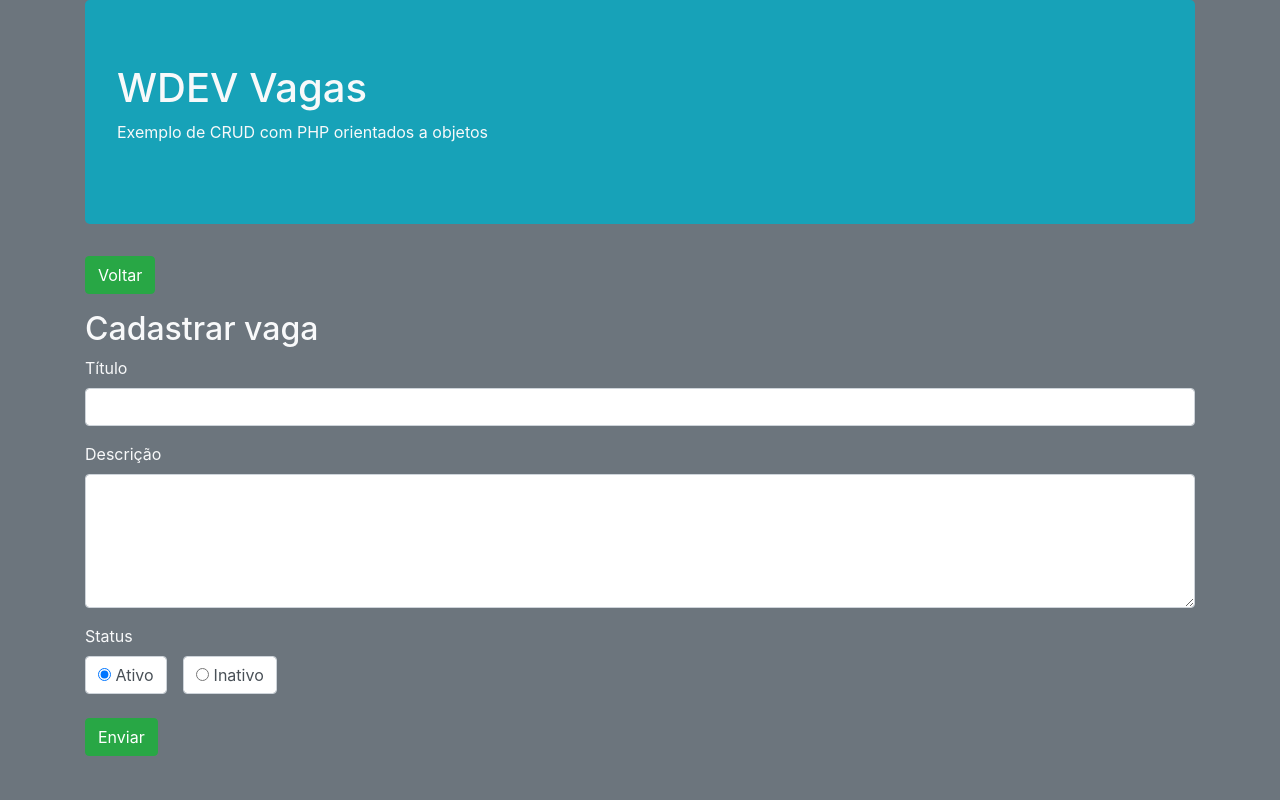
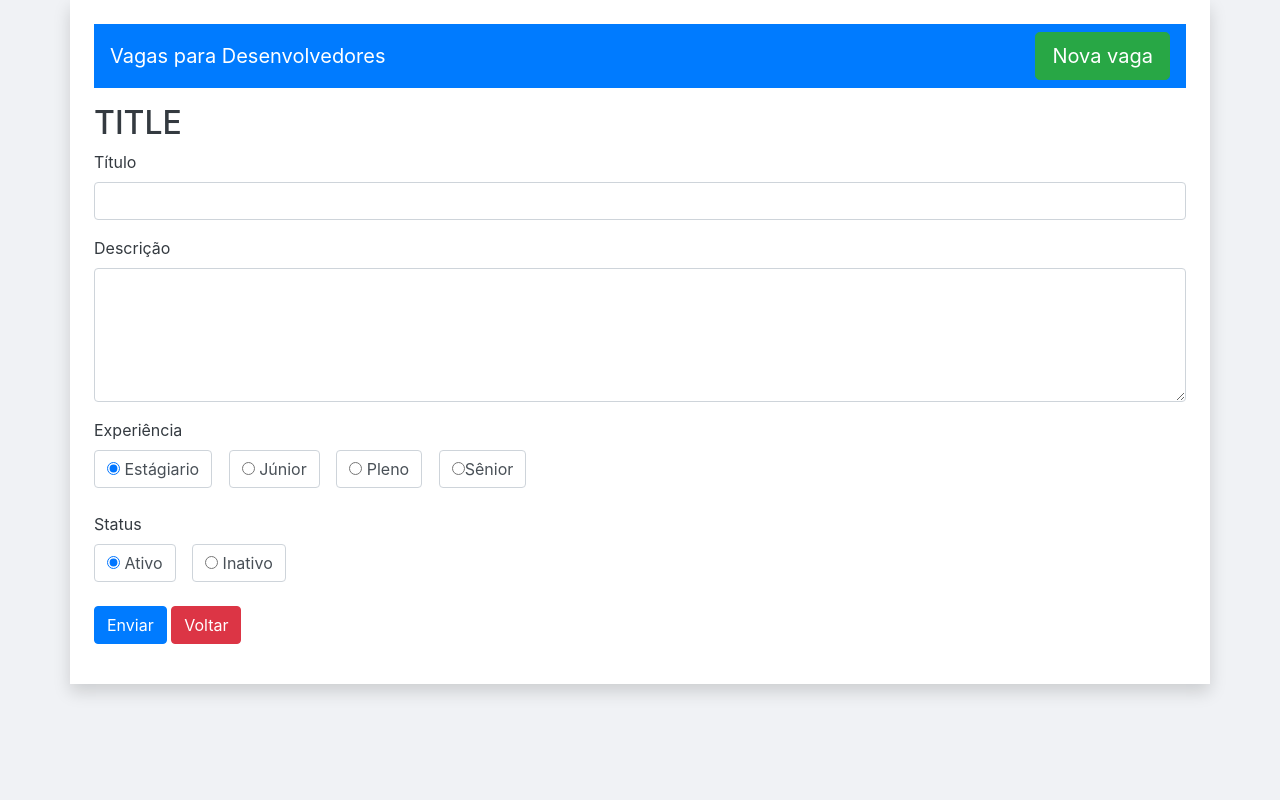
Before and after one commit to joaogrbm/CadastroDeVagas-PHP, a PHP site: page /cadastrar.php in a window 1280 px wide. Run offline with PHP 8.4, Linux system fonts and the light colour scheme; some libraries are stand-ins or nearby versions.

Commit message:
Commit inicial

```diff
--- a/App/Entity/Vaga.php
+++ b/App/Entity/Vaga.php
@@ -31,6 +31,8 @@ class Vaga{
    */
   public $ativo;
 
+  public $experiencia;
+
   /**
    * Data de publicação da vaga
    * @var string
@@ -50,6 +52,7 @@ class Vaga{
     $this->id = $obDatabase->insert([
                                       'titulo'    => $this->titulo,
                                       'descricao' => $this->descricao,
+                                      'experiencia' => $this->experiencia,
                                       'ativo'     => $this->ativo,
                                       'data'      => $this->data
                                     ]);
@@ -66,6 +69,7 @@ class Vaga{
     return (new Database('vagas'))->update('id = '.$this->id,[
                                                                 'titulo'    => $this->titulo,
                                                                 'descricao' => $this->descricao,
+                                                                'experiencia' => $this->experiencia,
                                                                 'ativo'     => $this->ativo,
                                                                 'data'      => $this->data
                                                               ]);
--- /dev/null
+++ b/App/styles/style.css
@@ -0,0 +1,8 @@
+body{
+    background-color:#f0f2f5;
+}
+
+.container{
+    background-color:
+    #fff;
+}
--- a/cadastrar.php
+++ b/cadastrar.php
@@ -8,10 +8,11 @@ use \App\Entity\Vaga;
 $obVaga = new Vaga;
 
 //VALIDA O POST
-if(isset($_POST['titulo'],$_POST['descricao'],$_POST['ativo'])){
+if(isset($_POST['titulo'],$_POST['descricao'],$_POST['experiencia'],$_POST['ativo'])){
 
   $obVaga->titulo    = $_POST['titulo'];
   $obVaga->descricao = $_POST['descricao'];
+  $obVaga->experiencia = $_POST['experiencia'];
   $obVaga->ativo     = $_POST['ativo'];
   $obVaga->cadastrar();
 
--- a/includes/confirmar-exclusao.php
+++ b/includes/confirmar-exclusao.php
@@ -1,4 +1,4 @@
-<main>
+<main class="text-dark">
 
   <h2 class="mt-3">Excluir vaga</h2>
 
--- a/includes/formulario.php
+++ b/includes/formulario.php
@@ -1,12 +1,8 @@
-<main>
+<main class="text-dark">
 
-  <section>
-    <a href="index.php">
-      <button class="btn btn-success">Voltar</button>
-    </a>
-  </section>
 
-  <h2 class="mt-3"><?=TITLE?></h2>
+
+  <h2 class="mt-3 "><?=TITLE?></h2>
 
   <form method="post">
 
@@ -19,6 +15,38 @@
       <label>Descrição</label>
       <textarea class="form-control" name="descricao" rows="5"><?=$obVaga->descricao?></textarea>
     </div>
+
+    <div class="form-group">
+      <label>Experiência</label>
+
+      <div>
+          <div class="form-check form-check-inline">
+            <label class="form-control">
+              <input type="radio" name="experiencia" value="Estagiario" checked> Estágiario
+            </label>
+          </div>
+
+          <div class="form-check form-check-inline">
+            <label class="form-control">
+              <input type="radio" name="experiencia" value="Junior" <?=$obVaga->experiencia>'Junior' ? 'checked' : ''?>> Júnior
+            </label>
+          </div>
+          <div class="form-check form-check-inline">
+            <label class="form-control">
+              <input type="radio" name="experiencia" value="Pleno" <?=$obVaga->experiencia>'Pleno' ? 'checked' : ''?>> Pleno
+            </label>
+          </div>
+
+          <div class="form-check form-check-inline">
+            <label class="form-control">
+              <input type="radio" name="experiencia" value="Senior" <?=$obVaga->experiencia>'Senior' ? 'checked' : ''?>>Sênior
+            </label>
+          </div>
+
+      </div>
+
+    </div>
+
 
     <div class="form-group">
       <label>Status</label>
@@ -40,9 +68,15 @@
     </div>
 
     <div class="form-group">
-      <button type="submit" class="btn btn-success">Enviar</button>
+        <button type="submit" class="btn btn-primary">Enviar</button>
+        <a href="index.php">
+        <button class="btn btn-danger">Voltar</button>
+        </a>
     </div>
+
+
 
   </form>
 
+
 </main>
--- a/includes/header.php
+++ b/includes/header.php
@@ -1,5 +1,6 @@
 <!doctype html>
 <html lang="en">
+
 <head>
   <!-- Required meta tags -->
   <meta charset="utf-8">
@@ -7,14 +8,21 @@
 
   <!-- Bootstrap CSS -->
   <link rel="stylesheet" href="https://stackpath.bootstrapcdn.com/bootstrap/4.5.2/css/bootstrap.min.css" integrity="sha384-JcKb8q3iqJ61gNV9KGb8thSsNjpSL0n8PARn9HuZOnIxN0hoP+VmmDGMN5t9UJ0Z" crossorigin="anonymous">
+  <!--Style Css-->
+  <link rel="stylesheet" href="App/styles/style.css">
 
-    <title>WDEV Vagas!</title>
+  <title>João Vagas!</title>
 </head>
-  <body class="bg-secondary text-light">
 
-    <div class="container">
+<body class="text-light">
 
-      <div class="jumbotron bg-info">
-        <h1>WDEV Vagas</h1>
-        <p>Exemplo de CRUD com PHP orientados a objetos</p>
-      </div>
+  <div class="container p-4 shadow">
+
+    <nav class="navbar navbar-dark bg-primary justify-content-between shadowt">
+      <a class="navbar-brand">Vagas para Desenvolvedores</a>
+      <section>
+        <a href="cadastrar.php">
+          <button class="btn btn-lg btn-success">Nova vaga</button>
+        </a>
+      </section>
+    </nav>
```
Also changed, not shown: App/Db/Database.php (+4 -4 lines), includes/listagem.php (+14 -16 lines). Lines whose indentation alone changed are shown as unchanged.
